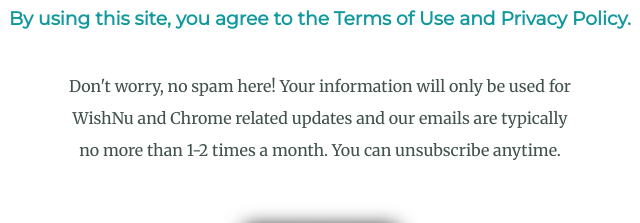
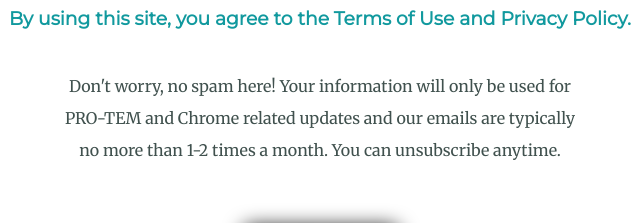
Before and after one commit to vishnumullachery/Personal-web, a plain HTML site: page index.html in a window 1280 px wide. Shown: the part 2432-2655 px from the top of the page, 320-960 px from the left. Drawn offline with Linux system fonts and the light colour scheme.

Commit message:
Update index.html

```diff
--- a/index.html
+++ b/index.html
@@ -3,7 +3,7 @@
 
 <head>
   <meta charset="utf-8">
-  <title>WishNu</title>
+  <title>PRO-TEM</title>
   <link rel="stylesheet" href="styles.css">
   <link rel="icon" href="favicon.ico">
   <link href="https://fonts.googleapis.com/css?family=Merriweather|Montserrat|Sacramento" rel="stylesheet">
@@ -42,7 +42,7 @@
       <div class="contact-me">
         <h2>Get In Touch</h2>
         <h3>By using this site, you agree to the Terms of Use and Privacy Policy.</h3>
-        <p class="contact-message">Don't worry, no spam here! Your information will only be used for WishNu and Chrome related updates and our emails are typically no more than 1-2 times a month. You can unsubscribe anytime.</p>
+        <p class="contact-message">Don't worry, no spam here! Your information will only be used for PRO-TEM and Chrome related updates and our emails are typically no more than 1-2 times a month. You can unsubscribe anytime.</p>
         <a class="btn" href="mailto:vishnumullacheri@gmail.com">CONTACT ME</a>
       </div>
     </div>
```
